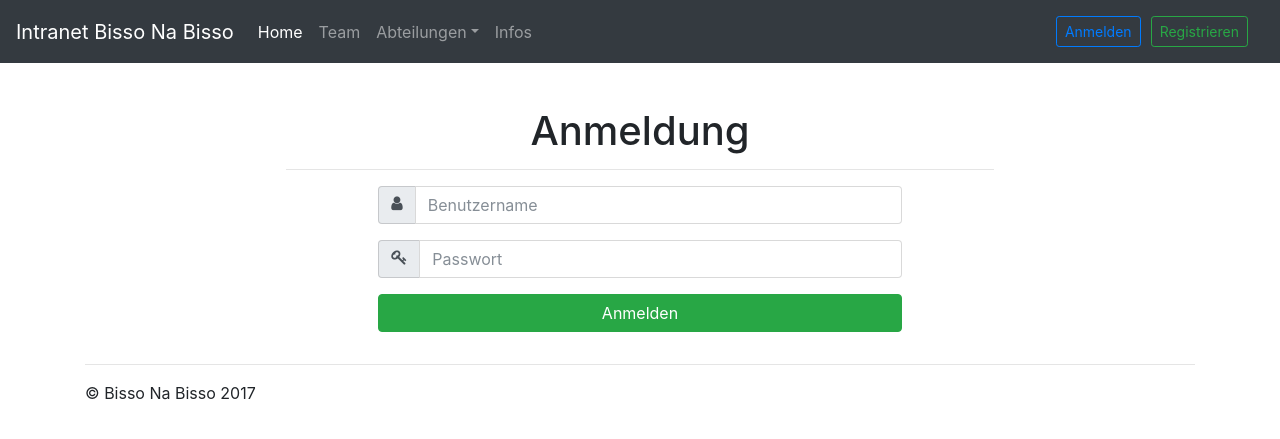
After one commit to ngaxavi/Intranet, a PHP site: page /login.php in a window 1280 px wide. The commit adds this page. Shown: the top 439 px of the page. Run offline with PHP 8.4, Linux system fonts and the light colour scheme; some libraries are stand-ins or nearby versions.

Commit message:
add login template

```diff
--- /dev/null
+++ b/login.php
@@ -0,0 +1,39 @@
+<?php
+    include_once ("src/templates/header.php");
+
+?>
+
+<div class="container tall">
+<div class="card my-card">
+    <div>
+        <div class="row justify-content-center">
+            <div class="col-md-8">
+                <h1 class="text-center">Anmeldung</h1>
+                <hr>
+            </div>
+        </div>
+        <div class="row justify-content-center">
+            <div class="col-md-6">
+                <form role="form" action="" method="POST">
+                    <div class="form-group">
+                        <div class="input-group">
+                            <span class="input-group-addon fa fa-user"></span>
+                            <input type="text" class="form-control" id="username" name="username" placeholder="Benutzername">
+                        </div>
+                    </div>
+                    <div class="form-group">
+                        <div class="input-group">
+                            <span class="input-group-addon fa fa-key"></span>
+                            <input type="password" class="form-control" id="password" name="password" placeholder="Passwort">
+                        </div>
+                    </div>
+                    <button type="submit" class="btn btn-success btn-block">Anmelden</button>
+                </form>
+            </div>
+        </div>
+    </div>
+</div>
+<?php
+    include_once "src/templates/footer.php";
+?>
+</div>
--- a/register.php
+++ b/register.php
@@ -58,10 +58,7 @@
         </div>
     </div>
 </div>
-</div>
-
 <?php
     include_once "src/templates/footer.php";
 ?>
-
-</div> <!-- /container -->
+</div>
```
Lines whose indentation alone changed are shown as unchanged.
